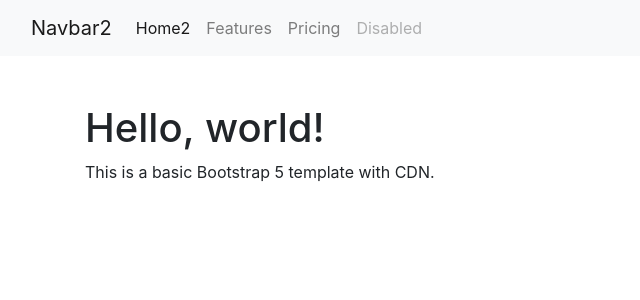
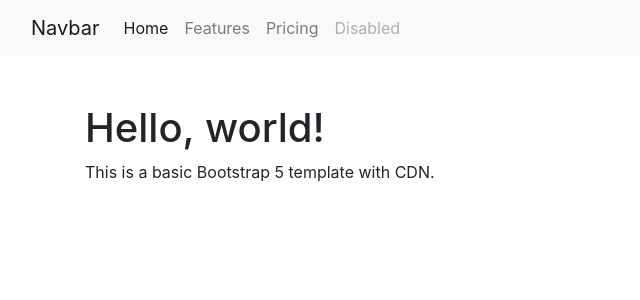
Before and after one commit to CEPAD-IFSP/oficina-git, a Flask app: page / in a window 1280 px wide. Shown: the top 300 px of the page, without its empty margins (0-640 px from the left). Run offline with Flask 3, Linux system fonts and the light colour scheme; some libraries are stand-ins or nearby versions.

Commit message:
nomer certos na navbar

```diff
--- a/templates/index.html
+++ b/templates/index.html
@@ -10,14 +10,14 @@
 <body>
     <nav class="navbar navbar-expand-lg navbar-light bg-light">
         <div class="container-fluid">
-            <a class="navbar-brand" href="#">Navbar2</a>
+            <a class="navbar-brand" href="#">Navbar</a>
             <button class="navbar-toggler" type="button" data-bs-toggle="collapse" data-bs-target="#navbarNav" aria-controls="navbarNav" aria-expanded="false" aria-label="Toggle navigation">
                 <span class="navbar-toggler-icon"></span>
             </button>
             <div class="collapse navbar-collapse" id="navbarNav">
                 <ul class="navbar-nav">
                     <li class="nav-item">
-                        <a class="nav-link active" aria-current="page" href="#">Home2</a>
+                        <a class="nav-link active" aria-current="page" href="#">Home</a>
                     </li>
                     <li class="nav-item">
                         <a class="nav-link" href="#">Features</a>
```
